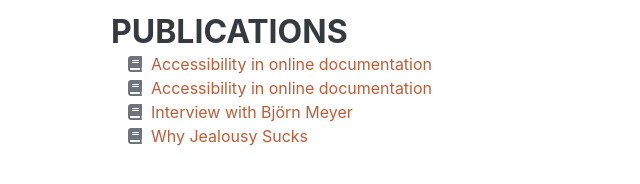
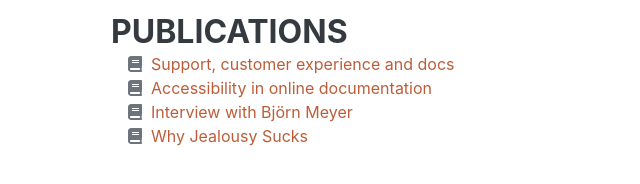
Before and after one commit to jsuau/jsuau.github.io, a plain HTML site: page index.html in a window 1280 px wide. Shown: the part 6776-6960 px from the top of the page, 209-849 px from the left. Drawn offline with nearby package versions, Linux system fonts and the light colour scheme; a web font is replaced by a local one.

Commit message:
Updated publication title

```diff
--- a/index.html
+++ b/index.html
@@ -364,7 +364,7 @@
 					<ul class="fa-ul mb-0">
                         <li>
                             <span class="fa-li"><i class="fas fa-book"></i></span>
-                           <a href="https://jsuau.github.io/assets/files/Comm2009Web_JS.pdf" target="_blank">Accessibility in online documentation</a>
+                           <a href="https://jsuau.github.io/assets/files/Comm2009Web_JS.PDF" target="_blank">Support, customer experience and docs</a>
                         </li>
 						<li>
                             <span class="fa-li"><i class="fas fa-book"></i></span>
```
